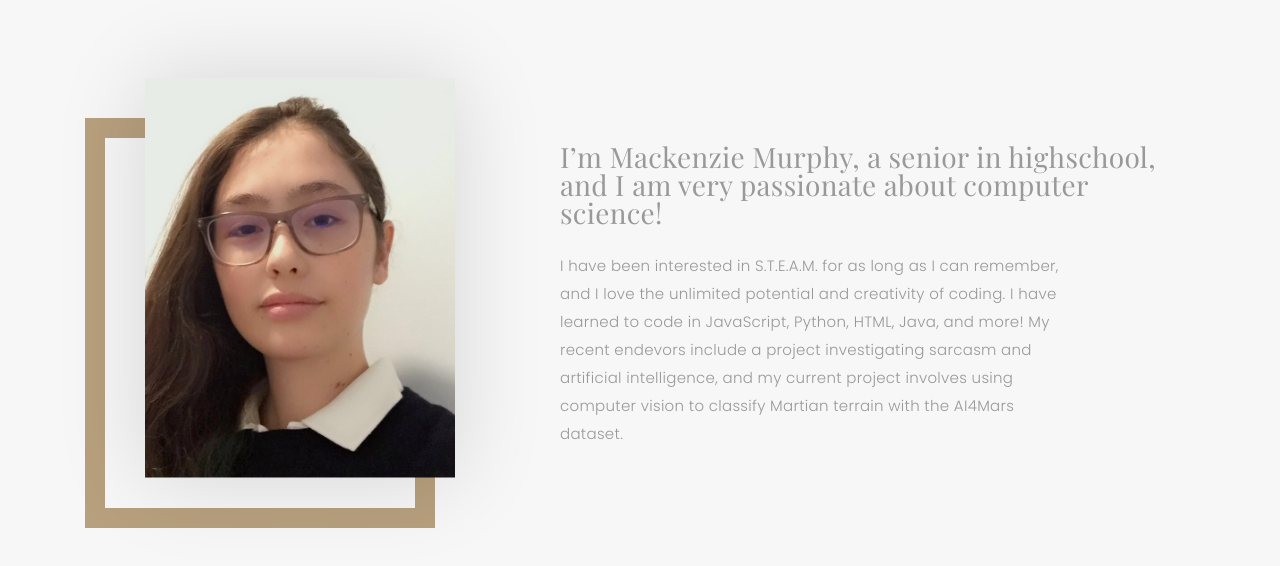
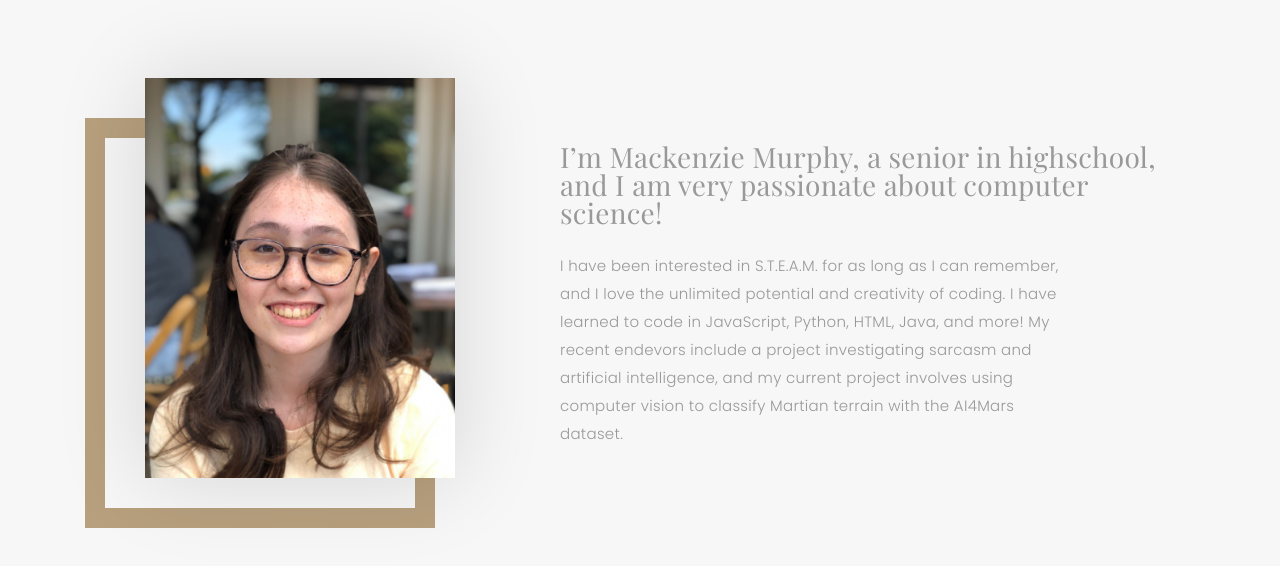
Before and after one commit to MackMurphy89/MackMurphy89.github.io, a plain HTML site: page index.html in a window 1280 px wide. Shown: the part 802-1368 px from the top of the page. Drawn offline with nearby package versions, Linux system fonts and the light colour scheme; files whose address does not match are found by name; a web font is replaced by a local one.

Commit message:
Update index.html

```diff
--- a/index.html
+++ b/index.html
@@ -82,7 +82,7 @@
           <div class="col-lg-4 ">
             <div class="div-img-bg">
               <div class="about-img">
-                <img src="assets/img/Image-1.png" class="img-responsive" alt="me">
+                <img src="assets/img/Image-1.JPG" class="img-responsive" alt="me">
               </div>
             </div>
           </div>
```
